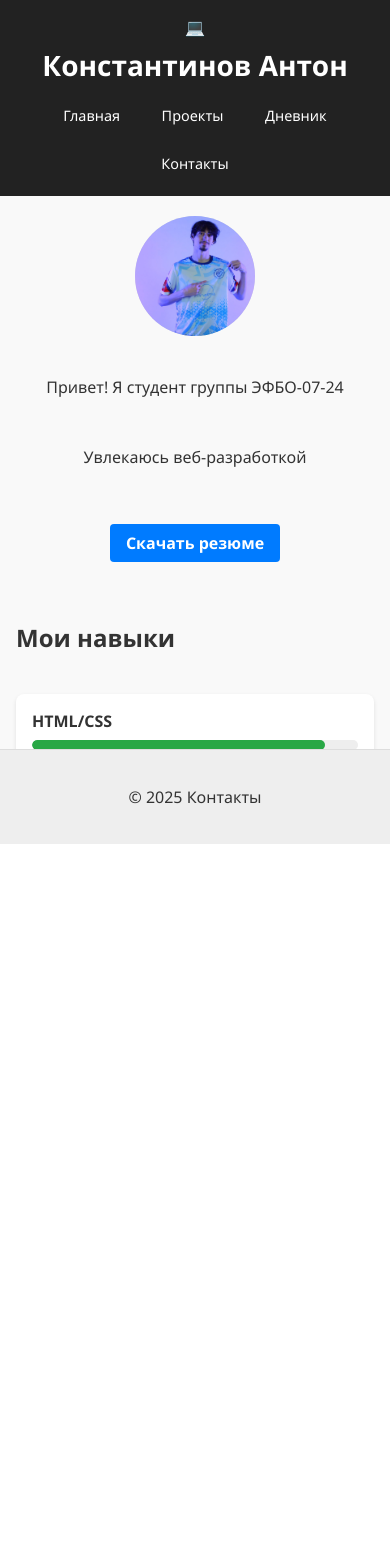
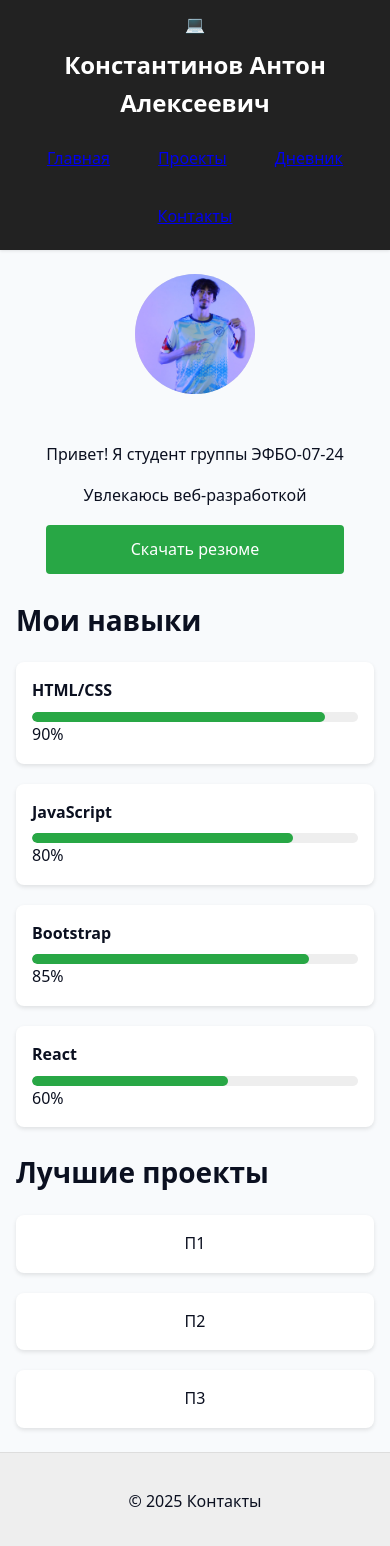
Before and after one commit to bdlgg/frontback, a website built with webpack: page index.html in a window 390 px wide. Before the commit the page ends 844 px from the top, so only its background shows below. Built offline with nearby package versions, Linux system fonts and the light colour scheme.

Commit message:
13-14 practice

```diff
--- a/css/style.css
+++ b/css/style.css
@@ -1,82 +1,121 @@
 * {
   box-sizing: border-box;
+}
+
+:root {
+  color-scheme: light dark;
 }
 
 html, body {
   height: 100%;
   margin: 0;
   padding: 0;
-  overflow: hidden;
-  font-family: 'Segoe UI', Tahoma, Geneva, Verdana, sans-serif;
-  color: #333;
+  font: 16px/1.6 system-ui, -apple-system, "Segoe UI", Roboto, Arial, sans-serif;
+  color: #0b1020;
+  background: #f8fafc;
 }
 
-a {
-  text-decoration: none;
-  color: inherit;
+body {
+  min-height: 100vh;
+  min-height: 100svh;
+  min-height: 100dvh;
+  display: flex;
+  flex-direction: column;
 }
 
-.app-container {
-  display: flex;
-  flex-direction: column;
-  height: 100vh;
+.skip-link {
+  position: absolute;
+  inset-inline-start: 1rem;
+  inset-block-start: -100%;
+  z-index: 10000;
+  padding: 0.5rem 0.75rem;
+  background: #111;
+  color: #fff;
+  border-radius: 0.5rem;
+  text-decoration: none;
 }
 
-header {
-  flex-shrink: 0;
+.skip-link:focus,
+.skip-link:focus-visible {
+  inset-block-start: 1rem;
+}
+
+:focus-visible {
+  outline: 3px solid #2563eb;
+  outline-offset: 2px;
+}
+
+a, button, input, textarea {
+  outline-offset: 2px;
+}
+
+@media (pointer: coarse) {
+  a, button, .nav a {
+    min-height: 44px;
+    padding: 0.75rem 1rem;
+  }
+}
+
+.header {
   background: #222;
   color: white;
-  padding: 1rem;
+  padding-block: 0.75rem;
+  padding-inline: clamp(1rem, calc(0.5rem + 1vw), 2rem);
+  padding-block-start: calc(0.75rem + env(safe-area-inset-top));
+  padding-inline-start: calc(clamp(1rem, calc(0.5rem + 1vw), 2rem) + env(safe-area-inset-left));
+  padding-inline-end: calc(clamp(1rem, calc(0.5rem + 1vw), 2rem) + env(safe-area-inset-right));
   text-align: center;
+  position: sticky;
+  top: 0;
+  z-index: 100;
+  isolation: isolate;
+  box-shadow: 0 1px 3px rgba(0,0,0,0.1);
 }
 
-header h1 {
+.header h1 {
   margin: 0.5rem 0 1rem;
-  font-size: 1.75rem;
+  font-size: clamp(1.5rem, calc(1.1rem + 1.5vw), 1.75rem);
 }
 
-nav {
+.nav {
   display: flex;
   justify-content: center;
   flex-wrap: wrap;
   gap: 1rem;
 }
 
-nav a {
+.nav a {
   padding: 0.5rem 1rem;
   border-radius: 4px;
   transition: background 0.3s;
+  background: transparent;
 }
 
-nav a:hover {
+.nav a:hover {
   background: #444;
 }
 
-main {
+.main {
   flex: 1;
-  overflow-y: auto;
-  padding: 1.5rem;
-  background: #f9f9f9;
+  padding-inline: clamp(1rem, calc(0.5rem + 1vw), 2rem);
+  padding-block: 1.5rem;
   max-width: 1200px;
   margin: 0 auto;
   width: 100%;
 }
 
-footer {
-  flex-shrink: 0;
+.footer {
   background: #eee;
   text-align: center;
   padding: 1.25rem;
+  padding-bottom: calc(1.25rem + env(safe-area-inset-bottom));
   border-top: 1px solid #ddd;
-}
-
-section {
-  margin-bottom: 2.5rem;
+  margin-top: auto;
 }
 
 h2 {
   margin-bottom: 1.25rem;
-  font-size: 1.75rem;
+  font-size: clamp(1.75rem, calc(1.5rem + 1vw), 2rem);
 }
 
 h3 {
@@ -91,7 +130,7 @@ h3 {
   flex-wrap: wrap;
 }
 
-.intro img {
+.intro__avatar {
   width: 150px;
   height: 150px;
   object-fit: cover;
@@ -99,34 +138,49 @@ h3 {
   background: #ddd;
 }
 
-.intro p {
-  margin: 0.5rem 0;
+.intro__content {
+  flex: 1;
 }
 
-.intro a {
+.btn {
   display: inline-block;
-  margin-top: 1rem;
-  padding: 0.5rem 1rem;
-  background: #007bff;
+  padding: 0.75rem 1rem;
+  background: #28a745;
   color: white;
+  border: none;
   border-radius: 4px;
+  cursor: pointer;
   font-weight: bold;
+  text-decoration: none;
+  font: inherit;
+  min-height: 44px;
+  display: flex;
+  align-items: center;
+  justify-content: center;
 }
 
-.skills {
+.btn:hover {
+  background: #218838;
+}
+
+.skills-grid,
+.projects-preview__grid,
+.courses-grid {
   display: grid;
-  grid-template-columns: repeat(auto-fill, minmax(250px, 1fr));
+  grid-template-columns: repeat(auto-fit, minmax(250px, 1fr));
   gap: 1.25rem;
 }
 
-.skill {
+.skill,
+.course {
   background: white;
   padding: 1rem;
   border-radius: 8px;
   box-shadow: 0 2px 4px rgba(0,0,0,0.1);
 }
 
-.skill span {
+.skill span,
+.course span {
   font-weight: bold;
   display: block;
   margin-bottom: 0.5rem;
@@ -147,36 +201,18 @@ h3 {
   border-radius: 5px;
 }
 
-.projects-preview {
-  display: grid;
-  gap: 1.25rem;
-}
-
-.project-cards {
-  display: grid;
-  grid-template-columns: repeat(auto-fill, minmax(200px, 1fr));
-  gap: 1.25rem;
-}
-
-@media (min-width: 1024px) {
-  .project-cards {
-    grid-template-columns: repeat(3, 1fr);
-  }
-}
-
-.projects-grid {
-  display: grid;
-  grid-template-columns: repeat(auto-fill, minmax(200px, 1fr));
-  gap: 1.25rem;
-}
-
-.card,
 .project-card {
   background: white;
   padding: 1rem;
   border-radius: 8px;
   box-shadow: 0 2px 4px rgba(0,0,0,0.1);
   text-align: center;
+  min-width: 0;
+}
+
+.project-card h3,
+.project-card p {
+  overflow-wrap: anywhere;
 }
 
 .filters {
@@ -186,20 +222,19 @@ h3 {
   margin-bottom: 1.5rem;
 }
 
-.filters button {
-  padding: 0.5rem 1rem;
+.filters .btn {
+  background: white;
+  color: #333;
   border: 1px solid #ccc;
-  border-radius: 4px;
-  background: white;
-  cursor: pointer;
 }
 
-.filters button:hover {
+.filters .btn:hover {
   background: #f0f0f0;
 }
 
 .diary-entries {
   list-style: none;
+  padding: 0;
   margin-bottom: 1.5rem;
 }
 
@@ -214,17 +249,6 @@ h3 {
 .in-progress {
   color: orange;
   font-style: italic;
-}
-
-.course {
-  display: flex;
-  align-items: center;
-  margin-bottom: 1rem;
-}
-
-.course > span {
-  width: 150px;
-  font-weight: bold;
 }
 
 .contact-form {
@@ -248,18 +272,8 @@ h3 {
   font-family: inherit;
 }
 
-.contact-form button {
-  padding: 0.75rem;
-  background: #28a745;
-  color: white;
-  border: none;
-  border-radius: 4px;
-  cursor: pointer;
-  font-weight: bold;
-}
-
-.contact-form button:hover {
-  background: #218838;
+.required {
+  color: #d32f2f;
 }
 
 .contact-info {
@@ -268,23 +282,14 @@ h3 {
 }
 
 @media (max-width: 768px) {
-  header {
-    padding: 1rem 0.5rem;
-  }
-
-  nav a {
-    padding: 0.4rem 0.8rem;
-    font-size: 0.9rem;
-  }
-
   .intro {
     flex-direction: column;
     text-align: center;
   }
 
-  .skills,
-  .project-cards,
-  .projects-grid {
+  .skills-grid,
+  .projects-preview__grid,
+  .courses-grid {
     grid-template-columns: 1fr;
   }
 
@@ -292,27 +297,54 @@ h3 {
     width: auto;
     margin-bottom: 0.5rem;
   }
-
-  main {
-    padding: 1.25rem 1rem;
-  }
 }
 
 @media (max-width: 480px) {
-  h2 {
-    font-size: 1.5rem;
-  }
-
   .filters {
     flex-direction: column;
   }
 
-  .filters button {
+  .filters .btn {
     width: 100%;
   }
 
-  .intro img {
+  .intro__avatar {
     width: 120px;
     height: 120px;
   }
 }
+
+/* Контейнерные запросы для проектов */
+@supports (container-type: inline-size) {
+  .projects-area {
+    container-type: inline-size;
+    container-name: projects;
+  }
+
+  @container projects (min-width: 640px) {
+    .projects-list {
+      grid-template-columns: repeat(2, 1fr);
+    }
+  }
+
+  @container projects (min-width: 960px) {
+    .projects-list {
+      grid-template-columns: repeat(3, 1fr);
+    }
+  }
+}
+
+/* Поддержка снижения анимаций */
+@media (prefers-reduced-motion: reduce) {
+  * {
+    animation: none !important;
+    transition: none !important;
+  }
+}
+
+/* Повышенный контраст */
+@media (prefers-contrast: more) {
+  .btn, .filters .btn {
+    box-shadow: inset 0 0 0 2px #fff;
+  }
+}
--- a/index.html
+++ b/index.html
@@ -2,16 +2,17 @@
 <html lang="ru">
 <head>
   <meta charset="UTF-8" />
-  <meta name="viewport" content="width=device-width, initial-scale=1.0"/>
+  <meta name="viewport" content="width=device-width, initial-scale=1, viewport-fit=cover" />
   <title>Портфолио</title>
   <link rel="stylesheet" href="css/style.css" />
 </head>
 <body>
-<div class="app-container">
-  <header>
+<a class="skip-link" href="#main">Перейти к основному содержимому</a>
+
+<header class="header">
   <div class="logo">💻</div>
-    <h1>Константинов Антон</h1>
-    <nav>
+  <h1>Константинов Антон Алексеевич</h1>
+  <nav class="nav" aria-label="Основная навигация">
     <a href="index.html">Главная</a>
     <a href="pages/projects.html">Проекты</a>
     <a href="pages/diary.html">Дневник</a>
@@ -19,35 +20,38 @@
   </nav>
 </header>
 
-  <main>
+<main id="main" class="main">
   <section class="intro">
-      <img src="img/avatar.jpg" alt="Фото студента" />
+    <img src="img/avatar.jpg" alt="Фото студента" class="intro__avatar" />
+    <div class="intro__content">
       <p>Привет! Я студент группы ЭФБО-07-24</p>
       <p>Увлекаюсь веб-разработкой</p>
-      <a href="assets/resume.pdf" download>Скачать резюме</a>
+      <a href="assets/resume.pdf" download class="btn">Скачать резюме</a>
+    </div>
   </section>
 
   <section class="skills">
     <h2>Мои навыки</h2>
-      <div class="skill"><span>HTML/CSS</span> <div class="bar"><div style="width:90%"></div></div> 90%</div>
-      <div class="skill"><span>JavaScript</span> <div class="bar"><div style="width:80%"></div></div> 80%</div>
-      <div class="skill"><span>Bootstrap</span> <div class="bar"><div style="width:85%"></div></div> 85%</div>
-      <div class="skill"><span>React</span> <div class="bar"><div style="width:60%"></div></div> 60%</div>
+    <div class="skills-grid">
+      <div class="skill"><span>HTML/CSS</span><div class="bar"><div style="width:90%"></div></div>90%</div>
+      <div class="skill"><span>JavaScript</span><div class="bar"><div style="width:80%"></div></div>80%</div>
+      <div class="skill"><span>Bootstrap</span><div class="bar"><div style="width:85%"></div></div>85%</div>
+      <div class="skill"><span>React</span><div class="bar"><div style="width:60%"></div></div>60%</div>
+    </div>
   </section>
 
   <section class="projects-preview">
     <h2>Лучшие проекты</h2>
-      <div class="project-cards">
-        <div class="card">П1</div>
-        <div class="card">П2</div>
-        <div class="card">П3</div>
+    <div class="projects-preview__grid">
+      <div class="project-card">П1</div>
+      <div class="project-card">П2</div>
+      <div class="project-card">П3</div>
     </div>
   </section>
 </main>
 
-  <footer>
+<footer class="footer">
   <p>© 2025 Контакты</p>
 </footer>
-</div>
 </body>
 </html>
```
Also changed, not shown: pages/contacts.html (+20 -19 lines), pages/diary.html (+14 -12 lines), pages/projects.html (+15 -13 lines). Lines whose indentation alone changed are shown as unchanged.
